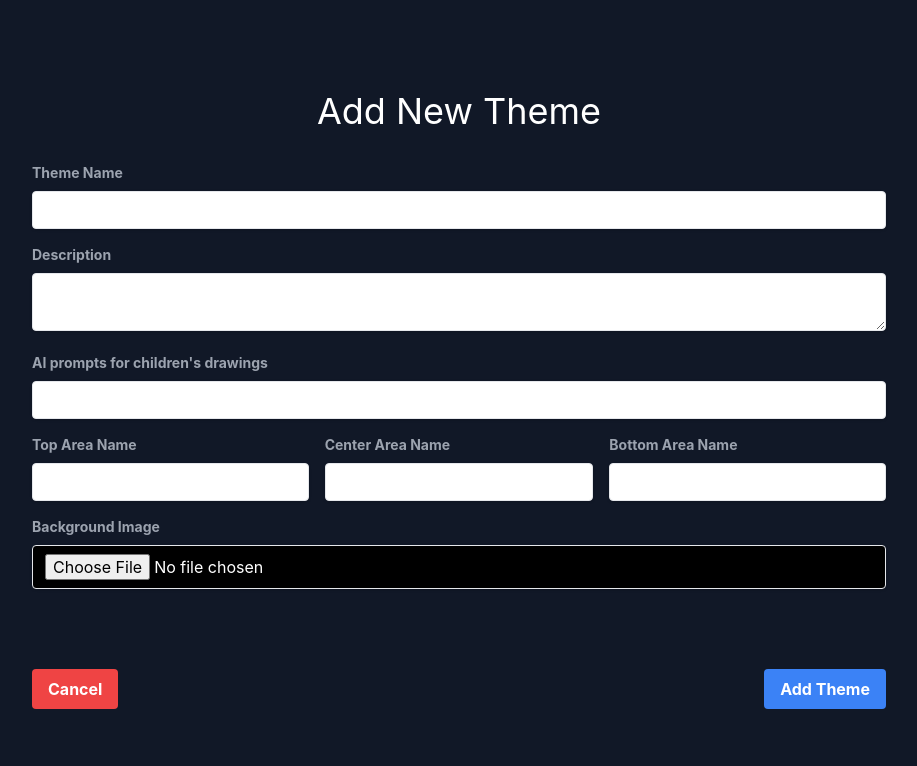
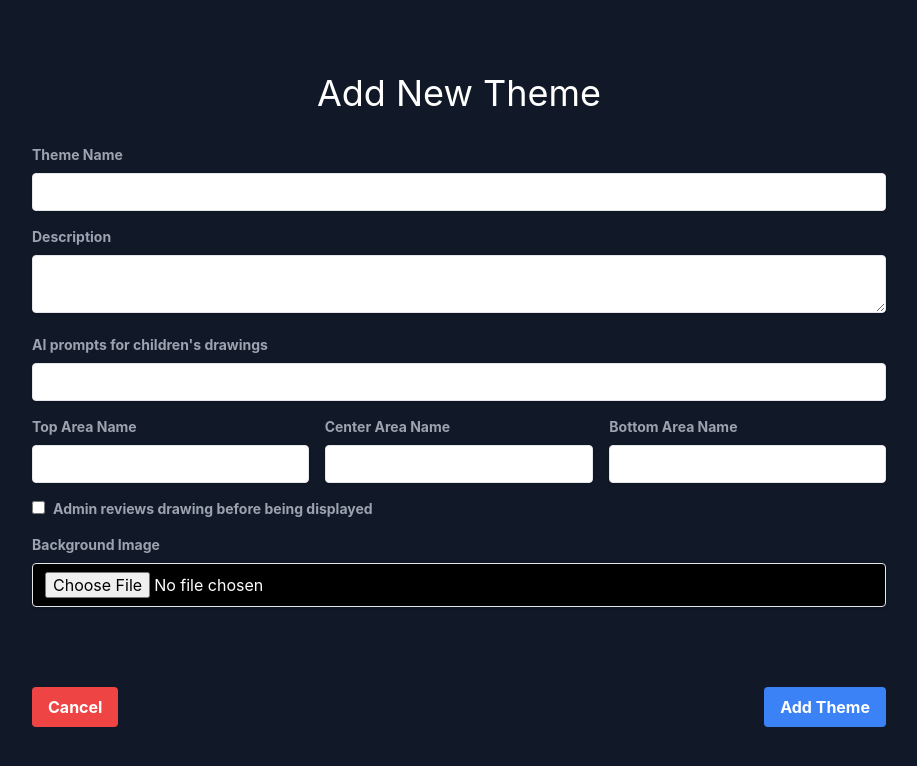
Before and after one commit to RioSamson/Digital-Wall-Admin-Dashboard, a React (Vite) app: page /new-theme in a window 1280 px wide. Shown: the top 766 px of the page, without its empty margins (181-1098 px from the left). Built offline with nearby package versions, Linux system fonts and the light colour scheme.

Commit message:
each theme now has field for reviewed drawings or not

```diff
--- a/src/pages/EditThemePage.jsx
+++ b/src/pages/EditThemePage.jsx
@@ -34,6 +34,7 @@ const EditThemePage = () => {
   const [topAreaName, setTopAreaName] = useState("");
   const [centerAreaName, setCenterAreaName] = useState("");
   const [bottomAreaName, setBottomAreaName] = useState("");
+  const [onlyReviewedDrawings, setOnlyReviewedDrawings] = useState(false);
   const navigate = useNavigate();
   const { id } = useParams();
 
@@ -52,6 +53,7 @@ const EditThemePage = () => {
           setTopAreaName(data.topAreaName || "");
           setCenterAreaName(data.centerAreaName || "");
           setBottomAreaName(data.bottomAreaName || "");
+          setOnlyReviewedDrawings(data.onlyReviewedDrawings || false);
         } else {
           console.error("No such document!");
         }
@@ -145,6 +147,7 @@ const EditThemePage = () => {
         topAreaName,
         centerAreaName,
         bottomAreaName,
+        onlyReviewedDrawings,
       });
 
       setError(null);
@@ -256,6 +259,17 @@ const EditThemePage = () => {
             />
           </div>
         </div>
+        <div className="mb-4">
+          <label className="block text-gray-400 text-sm font-bold mb-2">
+            <input
+              type="checkbox"
+              checked={onlyReviewedDrawings}
+              onChange={(e) => setOnlyReviewedDrawings(e.target.checked)}
+              className="mr-2"
+            />
+            Admin reviews drawing before being displayed
+          </label>
+        </div>
         <ImageEditor
           backgroundImgUrl={backgroundImgUrl}
           setBackgroundImgUrl={setBackgroundImgUrl}
--- a/src/pages/NewThemePage.jsx
+++ b/src/pages/NewThemePage.jsx
@@ -17,9 +17,10 @@ const NewThemePage = () => {
   const [selectedArea, setSelectedArea] = useState("");
   const [undoStack, setUndoStack] = useState([]);
   const [redoStack, setRedoStack] = useState([]);
-  const [topAreaName, setTopAreaName] = useState(""); // New state for top area name
-  const [centerAreaName, setCenterAreaName] = useState(""); // New state for center area name
-  const [bottomAreaName, setBottomAreaName] = useState(""); // New state for bottom area name
+  const [topAreaName, setTopAreaName] = useState("");
+  const [centerAreaName, setCenterAreaName] = useState("");
+  const [bottomAreaName, setBottomAreaName] = useState("");
+  const [onlyReviewedDrawings, setOnlyReviewedDrawings] = useState(false);
   const navigate = useNavigate();
 
   const handleSubmit = async (e) => {
@@ -49,21 +50,23 @@ const NewThemePage = () => {
         description,
         aiPrompts,
         background_img: url,
-        topAreaName, // Include the new field
-        centerAreaName, // Include the new field
-        bottomAreaName, // Include the new field
+        topAreaName,
+        centerAreaName,
+        bottomAreaName,
         coordinates,
+        onlyReviewedDrawings,
       });
 
       setThemeName("");
       setDescription("");
       setAiPrompts("");
-      setTopAreaName(""); // Clear the new field
-      setCenterAreaName(""); // Clear the new field
-      setBottomAreaName(""); // Clear the new field
+      setTopAreaName("");
+      setCenterAreaName("");
+      setBottomAreaName("");
       setBackgroundImg(null);
       setBackgroundImgUrl(null);
       setCoordinates([]);
+      setOnlyReviewedDrawings(false);
       setError(null);
       navigate("/manage-themes");
     } catch (err) {
@@ -173,6 +176,17 @@ const NewThemePage = () => {
             />
           </div>
         </div>
+        <div className="mb-4">
+          <label className="block text-gray-400 text-sm font-bold mb-2">
+            <input
+              type="checkbox"
+              checked={onlyReviewedDrawings}
+              onChange={(e) => setOnlyReviewedDrawings(e.target.checked)}
+              className="mr-2"
+            />
+            Admin reviews drawing before being displayed
+          </label>
+        </div>
         <ImageEditor
           backgroundImgUrl={backgroundImgUrl}
           setBackgroundImgUrl={setBackgroundImgUrl}
```
